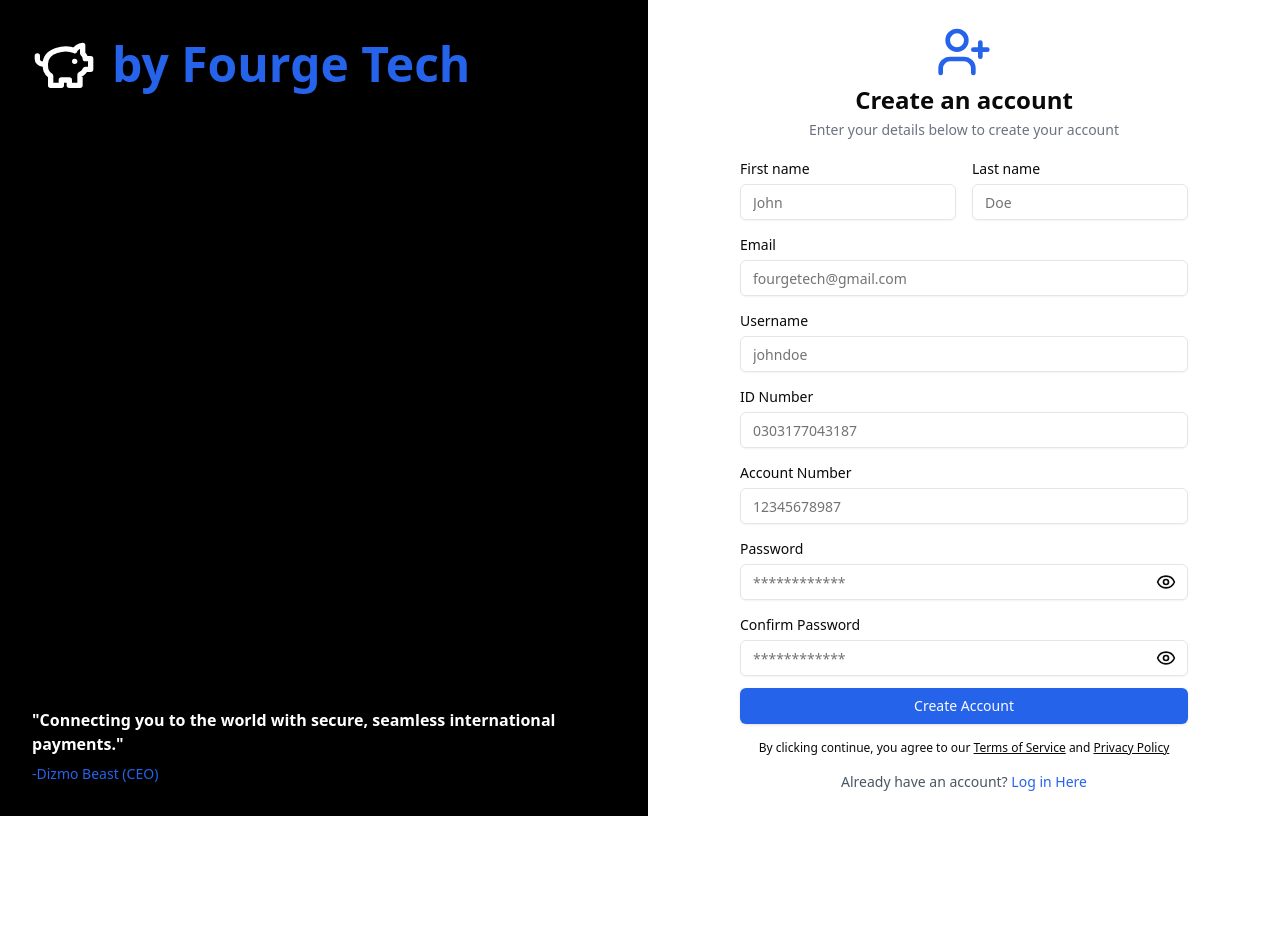
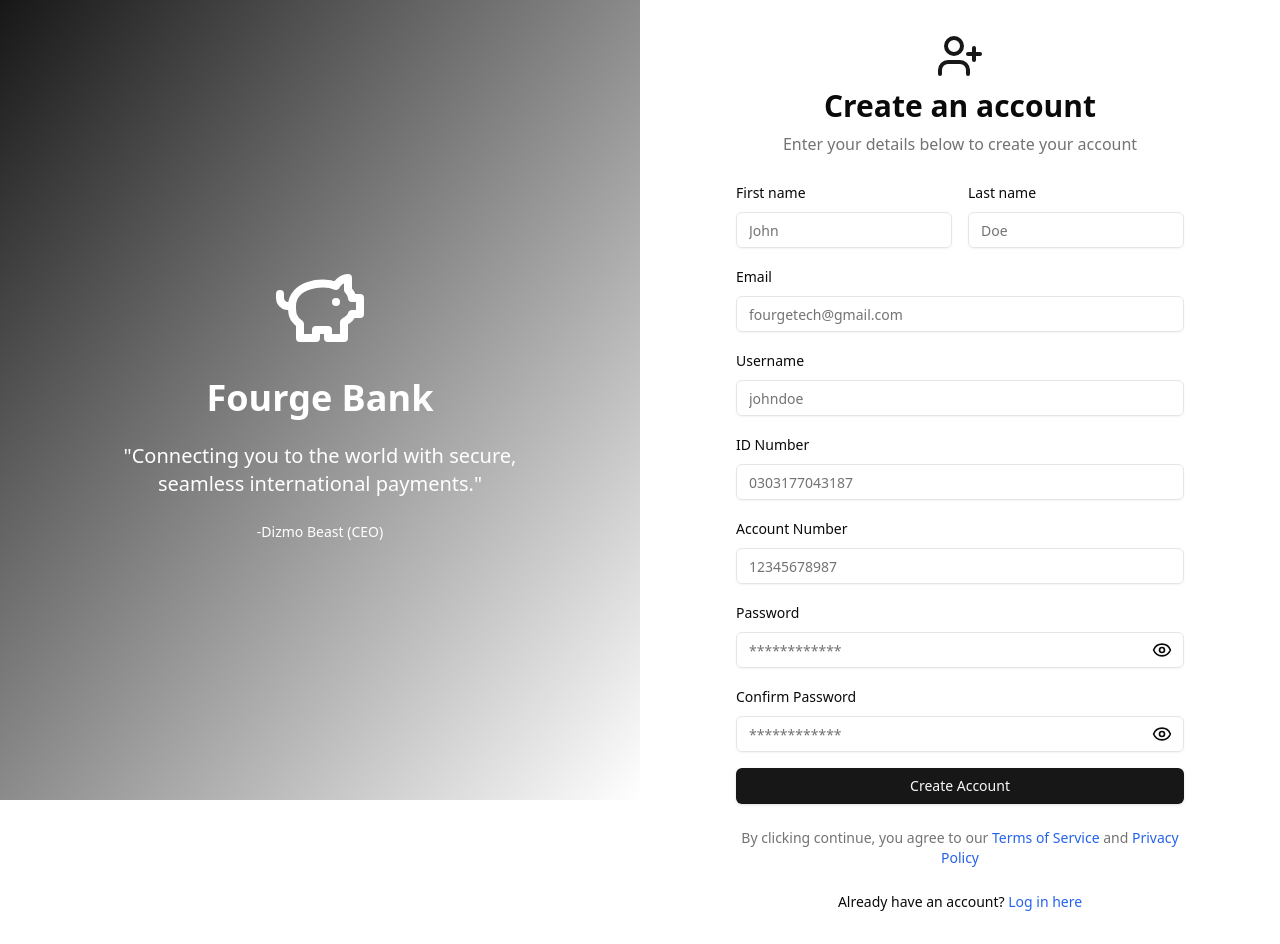
Before and after one commit to FourgeTech/APDS7311-POE-FRONTEND, a React (Vite) app: page /register in a window 1280 px wide. Before the commit the page ends 816 px from the top, so only its background shows below. Built offline with nearby package versions, Linux system fonts and the light colour scheme.

Commit message:
Changed the Ui for the login form

```diff
--- a/package.json
+++ b/package.json
@@ -24,6 +24,7 @@
     "@radix-ui/react-select": "^2.1.2",
     "@radix-ui/react-slot": "^1.1.0",
     "@radix-ui/react-tabs": "^1.1.1",
+    "@radix-ui/react-tooltip": "^1.1.3",
     "@testing-library/jest-dom": "6.5.0",
     "@testing-library/react": "16.0.1",
     "axios": "^1.7.7",
--- a/src/components/Auth/Login.tsx
+++ b/src/components/Auth/Login.tsx
@@ -8,7 +8,7 @@ import { Button } from "@/components/ui/button"
 import { Input } from "@/components/ui/input"
 import { Label } from "@/components/ui/label"
 import { useAuth } from "@/contexts/AuthContext"
-import { useNavigate } from "react-router-dom"
+import { useNavigate, Link } from "react-router-dom"
 import { useState } from "react"
 
 const BankingLoginForm = () => {
@@ -22,7 +22,6 @@ const BankingLoginForm = () => {
     setShowPassword(!showPassword)
   }
 
-  // Validation schemas remain the same
   const customerValidationSchema = Yup.object({
     username: Yup.string()
       .required("Username is required")
@@ -91,11 +90,14 @@ const BankingLoginForm = () => {
           x: loginType === "customer" ? "0%" : "100%",
         }}
         transition={{ type: "spring", stiffness: 300, damping: 30 }}
-        className="bg-black flex items-center justify-center fixed top-0 bottom-0"
+        className="bg-gradient-to-br from-primary to-primary-dark flex flex-col items-center justify-center fixed top-0 bottom-0"
       >
-        <div className="text-center">
-          <PiggyBank className="h-16 w-16 text-white mx-auto mb-4" />
-          <h1 className="text-2xl font-bold text-white">Fourge Bank</h1>
+        <div className="text-center space-y-6">
+          <PiggyBank className="h-24 w-24 text-white mx-auto" />
+          <h1 className="text-4xl font-bold text-white">Fourge Bank</h1>
+          <p className="text-xl text-white font-light max-w-md mx-auto">
+            "Empowering your financial journey, one secure login at a time."
+          </p>
         </div>
       </motion.div>
 
@@ -184,6 +186,14 @@ const BankingLoginForm = () => {
                     {loading ? "Logging in..." : "Log In"}
                   </Button>
                 </form>
+                <div className="text-center">
+                  <p className="text-sm text-gray-600">
+                    Don't have an account?{" "}
+                    <Link to="/register" className="text-blue-600 hover:underline">
+                      Sign up here
+                    </Link>
+                  </p>
+                </div>
               </div>
             </motion.div>
           ) : (
--- a/src/components/Auth/Register.tsx
+++ b/src/components/Auth/Register.tsx
@@ -1,14 +1,18 @@
+'use client'
+
 import { useFormik } from "formik";
 import * as Yup from "yup";
+import { motion } from "framer-motion";
 import { Button } from "@/components/ui/button";
 import { Input } from "@/components/ui/input";
 import { Label } from "@/components/ui/label";
 import { PiggyBank, UserPlus, Eye, EyeOff } from "lucide-react";
-import { useAuth } from "@/contexts/AuthContext"; // Import useAuth to access register function
+import { useAuth } from "@/contexts/AuthContext";
 import { useState } from "react";
+import { Link } from "react-router-dom";
 
 export default function Register() {
-  const { register, loading } = useAuth(); // Access register function and loading state from AuthContext
+  const { register, loading } = useAuth();
   const [showPassword, setShowPassword] = useState(false);
   const [showConfirmPassword, setShowConfirmPassword] = useState(false);
 
@@ -20,7 +24,6 @@ export default function Register() {
     setShowConfirmPassword(!showConfirmPassword);
   };
 
-  // Define validation schema using Yup
   const validationSchema = Yup.object({
     firstName: Yup.string()
       .required("First name is required")
@@ -36,21 +39,13 @@ export default function Register() {
         /^[a-zA-Z0-9]*$/,
         "Username can only contain letters and numbers"
       ),
-    email: Yup.string().required("Email is required"),
+    email: Yup.string().required("Email is required").email("Invalid email format"),
     IDNumber: Yup.string()
       .required("ID Number is required")
-      .min(13, "ID Number must be 13 digits long")
-      .max(13, "ID Number must be 13 digits long")
-      .test("is-numeric", "ID Number must be numeric", (value) =>
-        /^\d*$/.test(value)
-      ),
+      .matches(/^\d{13}$/, "ID Number must be 13 digits long"),
     accountNumber: Yup.string()
       .required("Account Number is required")
-      .min(11, "Account Number must be 11 digits long")
-      .max(11, "Account Number must be 11 digits long")
-      .test("is-numeric", "Account Number must be numeric", (value) =>
-        /^\d*$/.test(value)
-      ),
+      .matches(/^\d{11}$/, "Account Number must be 11 digits long"),
     password: Yup.string()
       .required("Password is required")
       .min(8, "Password must be at least 8 characters")
@@ -63,7 +58,6 @@ export default function Register() {
       .oneOf([Yup.ref('password'), ''], 'Passwords must match')
   });
 
-  // Initialize Formik
   const formik = useFormik({
     initialValues: {
       firstName: "",
@@ -78,7 +72,6 @@ export default function Register() {
     validationSchema,
     onSubmit: async (values) => {
       try {
-        // Call the register function from AuthContext
         await register(values);
         console.log("Registration successful!");
       } catch (error) {
@@ -91,238 +84,163 @@ export default function Register() {
 
   return (
     <div className="flex min-h-screen">
-      <div className="flex-1 bg-black p-8 flex flex-col justify-between">
-      <div className="flex items-center space-x-4">
-          <PiggyBank className="h-16 w-16 text-white" />
-          <h1 className="text-5xl font-bold text-blue-600">by Fourge Tech</h1>
+      <motion.div
+        initial={false}
+        animate={{
+          width: "50%",
+        }}
+        transition={{ type: "spring", stiffness: 300, damping: 30 }}
+        className="bg-gradient-to-br from-primary to-primary-dark flex flex-col items-center justify-center fixed top-0 bottom-0 left-0"
+      >
+        <div className="text-center space-y-6">
+          <PiggyBank className="h-24 w-24 text-white mx-auto" />
+          <h1 className="text-4xl font-bold text-white">Fourge Bank</h1>
+          <p className="text-xl text-white font-light max-w-md mx-auto">
+            "Connecting you to the world with secure, seamless international payments."
+          </p>
+          <p className="text-sm text-white">-Dizmo Beast (CEO)</p>
         </div>
-        <div className="text-white">
-          <p className="text-base font-semibold mb-2">
-            "Connecting you to the world with secure, seamless international
-            payments."
-          </p>
-          <p className="text-sm text-blue-600">-Dizmo Beast (CEO)</p>
-        </div>
-      </div>
+      </motion.div>
 
-      <div className="flex-1 p-6 flex items-center justify-center">
-        <div className="w-full max-w-md space-y-4">
-          <div className="space-y-1 text-center">
-            <div className="flex justify-center">
-              <UserPlus className="h-14 w-14 text-blue-600" />
-            </div>
-            <h2 className="text-2xl font-bold">Create an account</h2>
-            <p className="text-gray-500 dark:text-gray-400 text-sm">
+      <div className="w-1/2 min-h-screen ml-auto p-8 flex items-center justify-center">
+        <div className="w-full max-w-md space-y-6">
+          <div className="space-y-2 text-center">
+            <UserPlus className="h-12 w-12 text-primary mx-auto" />
+            <h2 className="text-3xl font-bold">Create an account</h2>
+            <p className="text-muted-foreground">
               Enter your details below to create your account
             </p>
           </div>
-          <form className="space-y-3" onSubmit={formik.handleSubmit}>
+          <form className="space-y-4" onSubmit={formik.handleSubmit}>
             <div className="grid grid-cols-2 gap-4">
-              <div className="space-y-1">
-                <Label htmlFor="first-name" className="text-sm">
-                  First name
-                </Label>
+              <div className="space-y-2">
+                <Label htmlFor="first-name">First name</Label>
                 <Input
                   id="first-name"
                   placeholder="John"
                   {...formik.getFieldProps("firstName")}
-                  className={`${
-                    formik.touched.firstName && formik.errors.firstName
-                      ? "border-red-500"
-                      : ""
-                  }`}
                 />
-                {formik.touched.firstName && formik.errors.firstName ? (
-                  <div className="text-red-500 text-xs mt-1">
-                    {formik.errors.firstName}
-                  </div>
-                ) : null}
+                {formik.touched.firstName && formik.errors.firstName && (
+                  <p className="text-sm text-red-500">{formik.errors.firstName}</p>
+                )}
               </div>
-              <div className="space-y-1">
-                <Label htmlFor="last-name" className="text-sm">
-                  Last name
-                </Label>
+              <div className="space-y-2">
+                <Label htmlFor="last-name">Last name</Label>
                 <Input
                   id="last-name"
                   placeholder="Doe"
                   {...formik.getFieldProps("lastName")}
-                  className={`${
-                    formik.touched.lastName && formik.errors.lastName
-                      ? "border-red-500"
-                      : ""
-                  }`}
                 />
-                {formik.touched.lastName && formik.errors.lastName ? (
-                  <div className="text-red-500 text-xs mt-1">
-                    {formik.errors.lastName}
-                  </div>
-                ) : null}
+                {formik.touched.lastName && formik.errors.lastName && (
+                  <p className="text-sm text-red-500">{formik.errors.lastName}</p>
+                )}
               </div>
             </div>
-            <div className="space-y-1">
-              <Label htmlFor="email" className="text-sm">
-                Email
-              </Label>
+            <div className="space-y-2">
+              <Label htmlFor="email">Email</Label>
               <Input
                 id="email"
                 placeholder="fourgetech@gmail.com"
                 {...formik.getFieldProps("email")}
-                className={`w-full ${
-                  formik.touched.email && formik.errors.email
-                    ? "border-red-500"
-                    : ""
-                }`}
               />
-              {formik.touched.email && formik.errors.email ? (
-                <div className="text-red-500 text-xs mt-1">
-                  {formik.errors.email}
-                </div>
-              ) : null}
+              {formik.touched.email && formik.errors.email && (
+                <p className="text-sm text-red-500">{formik.errors.email}</p>
+              )}
             </div>
-            <div className="space-y-1">
-              <Label htmlFor="username" className="text-sm">
-                Username
-              </Label>
+            <div className="space-y-2">
+              <Label htmlFor="username">Username</Label>
               <Input
                 id="username"
                 placeholder="johndoe"
                 {...formik.getFieldProps("username")}
-                className={`${
-                  formik.touched.username && formik.errors.username
-                    ? "border-red-500"
-                    : ""
-                }`}
               />
-              {formik.touched.username && formik.errors.username ? (
-                <div className="text-red-500 text-xs mt-1">
-                  {formik.errors.username}
-                </div>
-              ) : null}
+              {formik.touched.username && formik.errors.username && (
+                <p className="text-sm text-red-500">{formik.errors.username}</p>
+              )}
             </div>
-            <div className="space-y-1">
-              <Label htmlFor="IDNumber" className="text-sm">
-                ID Number
-              </Label>
+            <div className="space-y-2">
+              <Label htmlFor="IDNumber">ID Number</Label>
               <Input
                 id="IDNumber"
                 placeholder="0303177043187"
                 {...formik.getFieldProps("IDNumber")}
-                className={`${
-                  formik.touched.IDNumber && formik.errors.IDNumber
-                    ? "border-red-500"
-                    : ""
-                }`}
               />
-              {formik.touched.IDNumber && formik.errors.IDNumber ? (
-                <div className="text-red-500 text-xs mt-1">
-                  {formik.errors.IDNumber}
-                </div>
-              ) : null}
+              {formik.touched.IDNumber && formik.errors.IDNumber && (
+                <p className="text-sm text-red-500">{formik.errors.IDNumber}</p>
+              )}
             </div>
-            <div className="space-y-1">
-              <Label htmlFor="account-number" className="text-sm">
-                Account Number
-              </Label>
+            <div className="space-y-2">
+              <Label htmlFor="account-number">Account Number</Label>
               <Input
                 id="account-number"
                 placeholder="12345678987"
                 {...formik.getFieldProps("accountNumber")}
-                className={`${
-                  formik.touched.accountNumber && formik.errors.accountNumber
-                    ? "border-red-500"
-                    : ""
-                }`}
               />
-              {formik.touched.accountNumber && formik.errors.accountNumber ? (
-                <div className="text-red-500 text-xs mt-1">
-                  {formik.errors.accountNumber}
-                </div>
-              ) : null}
+              {formik.touched.accountNumber && formik.errors.accountNumber && (
+                <p className="text-sm text-red-500">{formik.errors.accountNumber}</p>
+              )}
             </div>
-            <div className="space-y-1">
-              <Label htmlFor="password" className="text-sm">
-                Password
-              </Label>
+            <div className="space-y-2">
+              <Label htmlFor="password">Password</Label>
               <div className="relative">
                 <Input
                   id="password"
+                  type={showPassword ? "text" : "password"}
                   placeholder="************"
-                  type={showPassword ? "text" : "password"}
                   {...formik.getFieldProps("password")}
-                  className={`${
-                    formik.touched.password && formik.errors.password
-                      ? "border-red-500"
-                      : ""
-                  }`}
                 />
                 <button
                   type="button"
                   onClick={togglePasswordVisibility}
                   className="absolute inset-y-0 right-0 pr-3 flex items-center text-sm leading-5"
                 >
-                  {showPassword ? (
-                    <EyeOff className="h-5 w-5" />
-                  ) : (
-                    <Eye className="h-5 w-5" />
-                  )}
+                  {showPassword ? <EyeOff className="h-5 w-5" /> : <Eye className="h-5 w-5" />}
                 </button>
               </div>
-              {formik.touched.password && formik.errors.password ? (
-                <div className="text-red-500 text-xs mt-1">
-                  {formik.errors.password}
-                </div>
-              ) : null}
+              {formik.touched.password && formik.errors.password && (
+                <p className="text-sm text-red-500">{formik.errors.password}</p>
+              )}
             </div>
-            <div className="space-y-1">
-              <Label htmlFor="confirm-password" className="text-sm">
-                Confirm Password
-              </Label>
+            <div className="space-y-2">
+              <Label htmlFor="confirm-password">Confirm Password</Label>
               <div className="relative">
                 <Input
                   id="confirm-password"
+                  type={showConfirmPassword ? "text" : "password"}
                   placeholder="************"
-                  type={showConfirmPassword ? "text" : "password"}
                   {...formik.getFieldProps("confirmPassword")}
-                  className={`${
-                    formik.touched.confirmPassword && formik.errors.confirmPassword
-                      ? "border-red-500"
-                      : ""
-                  }`}
                 />
                 <button
                   type="button"
                   onClick={toggleConfirmPasswordVisibility}
                   className="absolute inset-y-0 right-0 pr-3 flex items-center text-sm leading-5"
                 >
-                  {showConfirmPassword ? (
-                    <EyeOff className="h-5 w-5" />
-                  ) : (
-                    <Eye className="h-5 w-5" />
-                  )}
+                  {showConfirmPassword ? <EyeOff className="h-5 w-5" /> : <Eye className="h-5 w-5" />}
                 </button>
               </div>
-              {formik.touched.confirmPassword && formik.errors.confirmPassword ? (
-                <div className="text-red-500 text-xs mt-1">
-                  {formik.errors.confirmPassword}
-                </div>
-              ) : null}
+              {formik.touched.confirmPassword && formik.errors.confirmPassword && (
+                <p className="text-sm text-red-500">{formik.errors.confirmPassword}</p>
+              )}
             </div>
-            <Button className="w-full bg-blue-600" type="submit">
+            <Button className="w-full" type="submit">
               {loading ? 'Registering...' : 'Create Account'}
             </Button>
           </form>
-          <div className="text-center text-xs">
+          <div className="text-center text-sm text-muted-foreground">
             By clicking continue, you agree to our{" "}
-            <a className="underline" href="#">
+            <Link to="#" className="hover:text-primary text-blue-600">
               Terms of Service
-            </a>{" "}
+            </Link>{" "}
             and{" "}
-            <a className="underline" href="#">
+            <Link to="#" className="hover:text-primary text-blue-600">
               Privacy Policy
-            </a>
-            <p className="mt-4 text-center text-sm text-gray-600">
-            Already have an account? <a href="/login" className="text-blue-600 hover:underline">Log in Here</a>
-          </p>
+            </Link>
+          </div>
+          <div className="text-center text-sm">
+            Already have an account?{" "}
+            <Link to="/login" className=" hover:underline text-blue-600 hover:text-primary">
+              Log in here
+            </Link>
           </div>
         </div>
       </div>
--- a/src/components/Customer/PaymentForm.tsx
+++ b/src/components/Customer/PaymentForm.tsx
@@ -133,11 +133,11 @@ export default function Component() {
   }
 
   return (
-    <div className="min-h-screen bg-black p-8">
+    <div className="min-h-screen bg-gray-100 p-8">
       <div className="max-w-4xl mx-auto">
         <div className="flex items-center mb-8">
-          <PiggyBank className="h-12 w-12 mr-4 text-white" />
-          <h1 className="text-3xl font-bold text-white">By Fourge Tech</h1>
+          <PiggyBank className="h-12 w-12 text-primary mr-4" />
+          <h1 className="text-3xl font-bold text-gray-900">Fourge Tech Payment</h1>
         </div>
         <Card>
           <CardHeader>
```
Also changed, not shown: src/components/ui/tooltip.tsx (added, +30 -0 lines), 1 other file (tests, documents, lock files or other folders).
